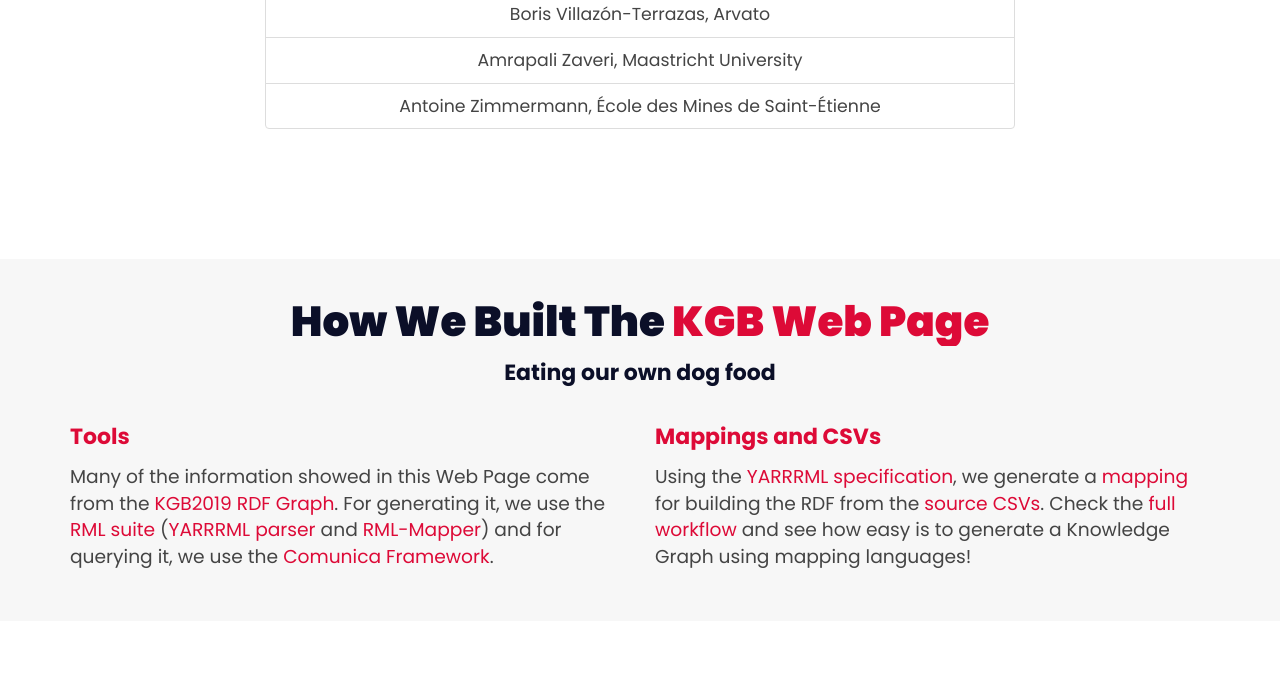
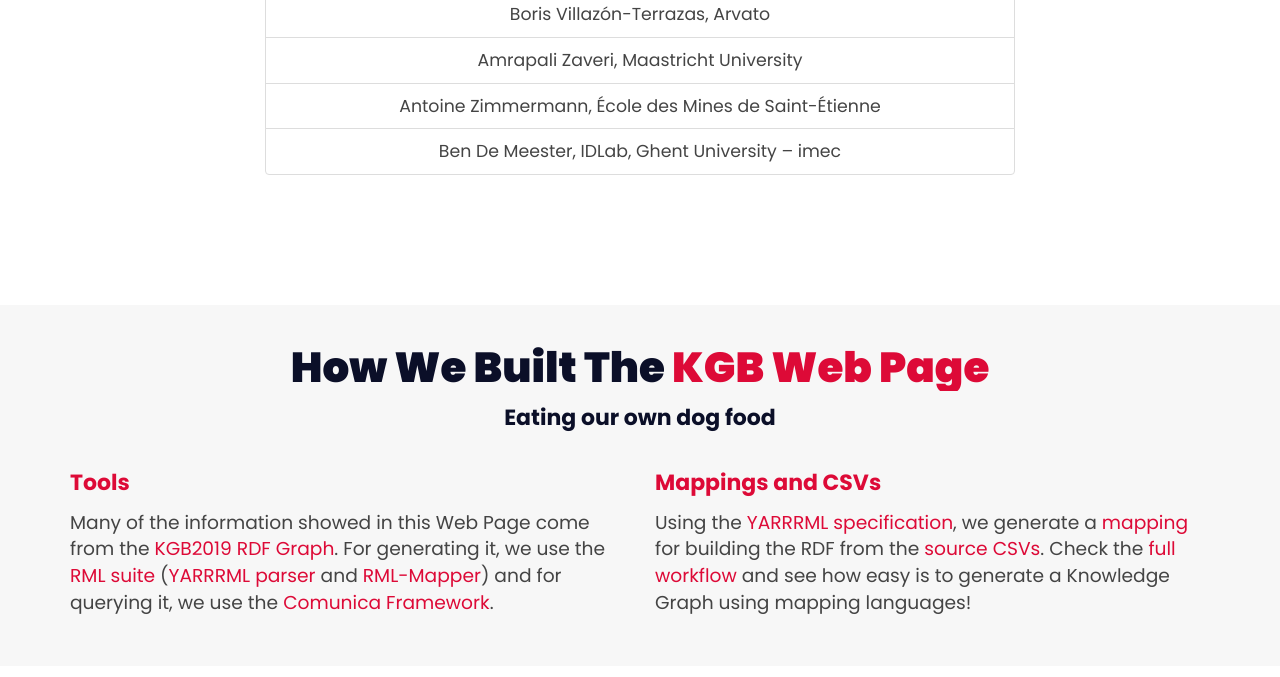
Before and after one commit to kgb-workshop/website, an Eleventy site: page index.html in a window 1280 px wide. Shown: the part 6180-6857 px from the top of the page. Built offline with nearby package versions, Linux system fonts and the light colour scheme; Eleventy itself is replaced by a stand-in of ours; files that its build step writes are made by us from their sources; no server answers; what @comunica/actor-init-sparql-rdfjs, n3, q would draw is missing.

Commit message:
add ben to the pc

```diff
--- a/index.html
+++ b/index.html
@@ -541,6 +541,7 @@
 					  <li class="list-group-item">Boris Villazón-Terrazas, Arvato</li>
 					  <li class="list-group-item">Amrapali Zaveri, Maastricht University</li>
 					  <li class="list-group-item">Antoine Zimmermann, École des Mines de Saint-Étienne</li>
+					  <li class="list-group-item">Ben De Meester, IDLab, Ghent University – imec</li>
 					</ul>
 				</div>
 
```
